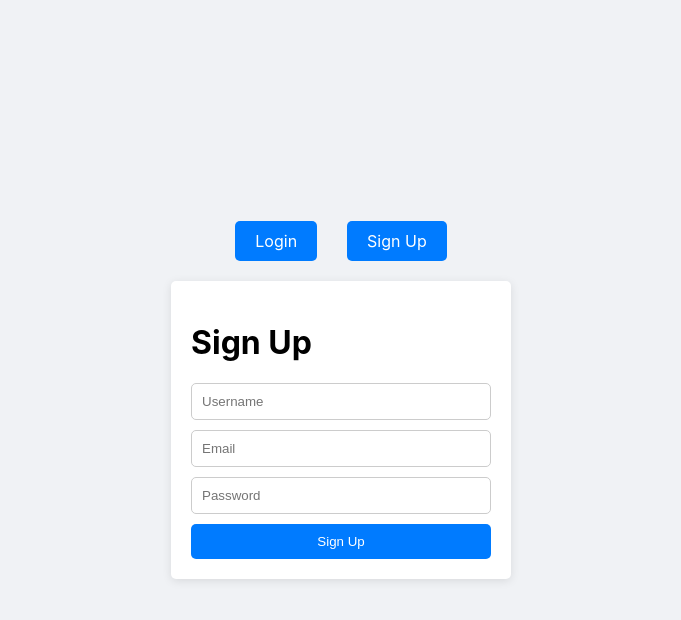
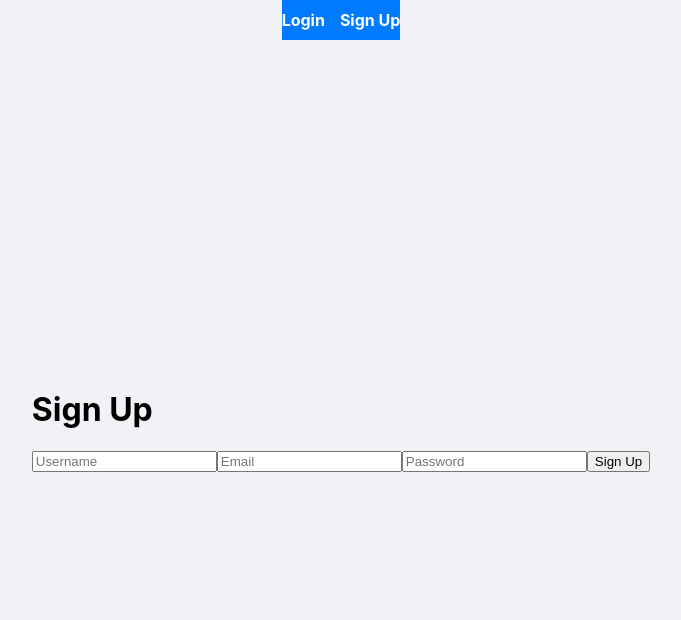
Before and after one commit to EngAhmedMahjoub/BillsNavigator, a React (Create React App) app: page /auth/signup in a window 1280 px wide. Shown: the top 620 px of the page, without its empty margins (299-980 px from the left). Built offline with nearby package versions, Linux system fonts and the light colour scheme.

Commit message:
add page linking header to authentication page for login and sign up

```diff
--- a/src/components/AuthPage.css
+++ b/src/components/AuthPage.css
@@ -1,60 +1,17 @@
+/* src/components/AuthPage.css */
 .auth-page {
     display: flex;
     flex-direction: column;
     align-items: center;
-    justify-content: center;
+    justify-content: space-between;
     min-height: 100vh;
     background-color: #f0f2f5;
   }
 
-  .auth-links {
+  .auth-form {
+    flex: 1;
     display: flex;
+    align-items: center;
     justify-content: center;
-    margin-bottom: 20px;
+    width: 100%;
   }
-
-  .auth-link {
-    margin: 0 15px;
-    padding: 10px 20px;
-    text-decoration: none;
-    color: #ffffff;
-    background-color: #007bff;
-    border-radius: 5px;
-  }
-
-  .auth-link:hover {
-    background-color: #0056b3;
-  }
-
-  .auth-form {
-    background-color: #ffffff;
-    padding: 20px;
-    border-radius: 5px;
-    box-shadow: 0 2px 10px rgba(0, 0, 0, 0.1);
-    width: 300px;
-  }
-
-  form {
-    display: flex;
-    flex-direction: column;
-  }
-
-  input {
-    margin-bottom: 10px;
-    padding: 10px;
-    border: 1px solid #ccc;
-    border-radius: 5px;
-  }
-
-  button {
-    padding: 10px;
-    border: none;
-    border-radius: 5px;
-    background-color: #007bff;
-    color: #ffffff;
-    cursor: pointer;
-  }
-
-  button:hover {
-    background-color: #0056b3;
-  }
--- a/src/components/AuthPage.js
+++ b/src/components/AuthPage.js
@@ -3,13 +3,13 @@ import { Link, Route, Routes } from 'react-router-dom';
 import SignUp from './SignUp';
 import Login from './Login';
 import './AuthPage.css';
+import Header from './Header';
 
 const AuthPage = () => {
   return (
     <div className="auth-page">
       <div className="auth-links">
-        <Link to="/auth/login" className="auth-link">Login</Link>
-        <Link to="/auth/signup" className="auth-link">Sign Up</Link>
+        <Header />
       </div>
       <div className="auth-form">
         <Routes>
--- /dev/null
+++ b/src/components/Header.css
@@ -0,0 +1,23 @@
+/* src/components/Header.css */
+.header {
+    background-color: #007bff;
+    padding: 10px 0;
+    color: #ffffff;
+    text-align: center;
+  }
+
+  .nav {
+    display: flex;
+    justify-content: center;
+    gap: 15px;
+  }
+
+  .nav-link {
+    color: #ffffff;
+    text-decoration: none;
+    font-weight: bold;
+  }
+
+  .nav-link:hover {
+    text-decoration: underline;
+  }
--- /dev/null
+++ b/src/components/Header.js
@@ -0,0 +1,16 @@
+import React from 'react';
+import { Link } from 'react-router-dom';
+import './Header.css';
+
+const Header = () => {
+  return (
+    <header className="header">
+      <nav className="nav">
+        <Link to="/auth/login" className="nav-link">Login</Link>
+        <Link to="/auth/signup" className="nav-link">Sign Up</Link>
+      </nav>
+    </header>
+  );
+};
+
+export default Header;
```
